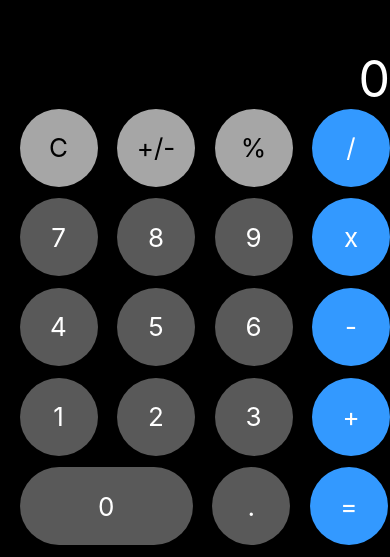
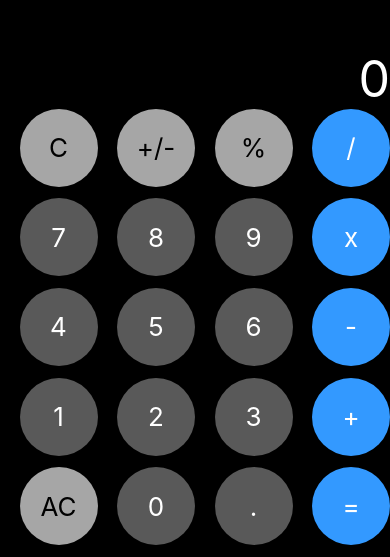
Before and after one commit to yslaoui/reactNative_Calculator, a React Native app: screen / in a window 390 px wide. Shown: the part 287-844 px from the top of the page. Built offline with nearby package versions, Linux system fonts and the light colour scheme.

Commit message:
C vs AC: case where no operation is made

```diff
--- a/App.js
+++ b/App.js
@@ -73,13 +73,50 @@ export default function App() {
       setreadyToPlace(false);
 
     }
-    if (value == 'C')
+
+    if (value == 'AC')
     {
       setAnswerValue(0);
       setmemoryValue(0);
       setoperatorValue(0);
       setreadyToPlace(true);
     }
+
+    /*
+    // no operation was started
+    if operatorValue == 0:
+       if len(answerValue) == 1:
+        setAnswerValue(0)
+       if len(answervalue) > 1:
+        let answerValueString = string(answerValue)
+        remove the last element of the string
+        Update the answer value
+    // one operation was started, but not chained
+    else
+      setMeemoryValue(0)
+      setOperatorValue(0)
+      setReadytoPlace(true)
+    */
+
+    if (value == 'C')
+    {
+      let answerValueString = String(answerValue);
+      if (operatorValue == 0)
+      {
+        if (answerValueString.length == 1)
+        {
+          setAnswerValue(0);
+          setreadyToPlace(true);
+        }
+        if (answerValueString.length > 1)
+        {
+          answerValueString = answerValueString.slice(0,-1);
+          console.log(`answerValuestring is ${answerValueString}`);
+          setAnswerValue(parseFloat(answerValueString));
+        }
+      }
+    }
+
     if (value == '/' || value == 'x' || value == '-' || value == '+') // button value is an operator /, x, -, +
     {
       setreadyToPlace(true);
@@ -187,7 +224,10 @@ export default function App() {
         </View>
 
         <View style={styles.row}>
-          <TouchableOpacity onPress={()=>buttonPressed((0))} style={[styles.button, {width: screenWidth/2.25}]}>
+        <TouchableOpacity onPress={()=>buttonPressed(('AC'))} style={[styles.button, styles.toprow]}>
+            <Text style={styles.toprowtext}> AC </Text>
+          </TouchableOpacity>
+          <TouchableOpacity onPress={()=>buttonPressed((0))} style={styles.button}>
             <Text style={styles.action}> 0 </Text>
           </TouchableOpacity>
           <TouchableOpacity onPress={()=>buttonPressed(('.'))} style={styles.button}>
@@ -197,8 +237,6 @@ export default function App() {
             <Text style={styles.action}> = </Text>
           </TouchableOpacity>
         </View>
-
-
       </View>
       </SafeAreaView>
   );
```
